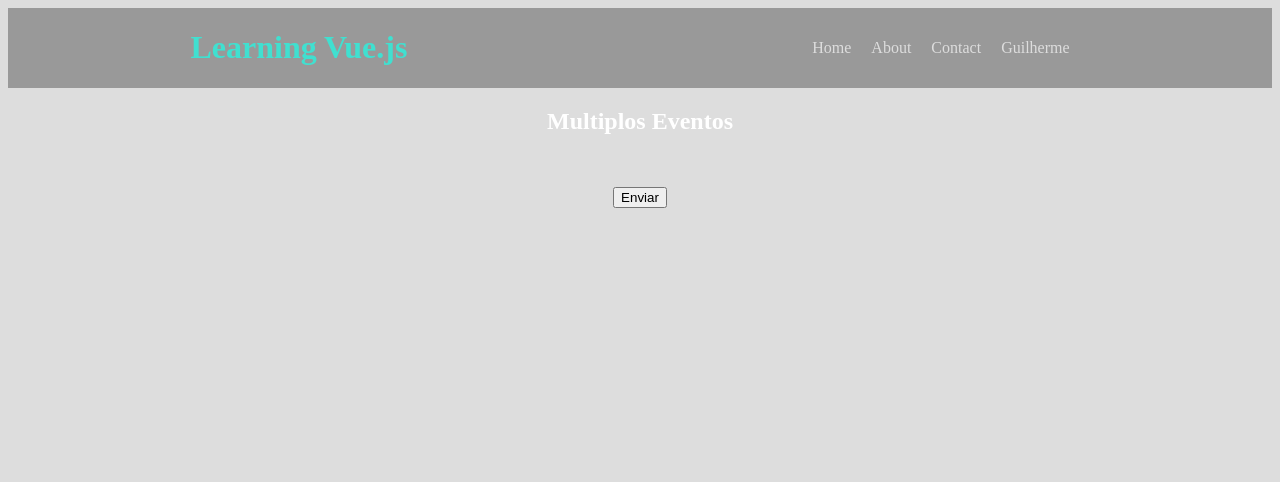
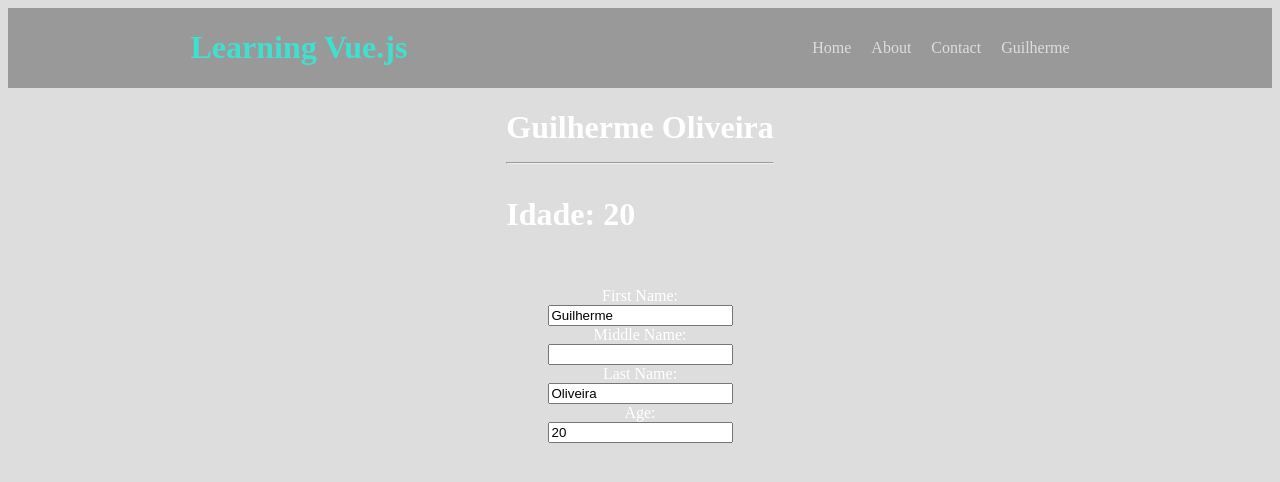
Before and after one commit to Guilherme-so/Learning-Vue, a Vue app: page / in a window 1280 px wide. Shown: the top 482 px of the page. Built offline with nearby package versions, Linux system fonts and the light colour scheme.

Commit message:
events in vue

```diff
--- a/src/App.vue
+++ b/src/App.vue
@@ -7,17 +7,23 @@ import Methods from "./components/Methods.vue";
 import Header from "./components/Header.vue";
 import Forms from "./components/Forms.vue";
 import Multiplos_eventos from "./components/Multiplos_eventos.vue";
+import ClickEvents from "./components/Event/ClickEvents.vue";
+import ChangeEvent from "./components/Event/ChangeEvent.vue";
 </script>
 
 <template>
   <Header logo="Learning Vue.js" :logado=true :perfil="perfil" />
+  <div id="container">
     <!-- <Learning /> -->
     <!-- <LifeCycle /> -->
     <!-- <Dinamicos /> -->
     <!-- <Methods /> -->
     <!-- <Diretives /> -->
     <!-- <Forms /> -->
-  <Multiplos_eventos />
+    <!-- <Multiplos_eventos /> -->
+    <!-- <ClickEvents /> -->
+    <ChangeEvent />
+  </div>
 </template>
 
 <script>
@@ -27,7 +33,6 @@ export default {
       perfil: "Guilherme",
     };
   },
-  components: { Header, Forms, Multiplos_eventos },
 };
 </script>
 
@@ -42,4 +47,12 @@ a {
   color: #ddd;
 }
 
+#container {
+  display: flex;
+  flex-direction: column;
+  margin: 0 auto;
+  align-items: center;
+  justify-content: center;
+}
+
 </style>
--- /dev/null
+++ b/src/components/Event/ChangeEvent.vue
@@ -0,0 +1,58 @@
+<template>
+  <h1>
+    {{ printName() }}
+    <hr />
+    <p>Idade: {{ age }}</p>
+  </h1>
+
+  <label for="firstName">First Name:</label>
+  <input type="text" id="firstName" v-model.lazy.trim="firstName" />
+
+  <label for="middleName">Middle Name:</label>
+  <input type="text" id="middleName" @keyup.enter="middleNameHandleChange" />
+
+  <label for="lastName">Last Name:</label>
+  <input
+    type="text"
+    id="lastName"
+    :value="lastName"
+    @input.prevent="lastNameHandleChange('event trigged', $event)"
+  />
+
+  <label for="age">Age:</label>
+  <input type="number" v-model.number="age" />
+</template>
+
+<script>
+export default {
+  data() {
+    return {
+      firstName: "Guilherme",
+      middleName: "",
+      lastName: "Oliveira",
+      age: 20,
+    };
+  },
+  methods: {
+    printName() {
+      return `${this.firstName} ${this.middleName} ${this.lastName}`;
+    },
+    middleNameHandleChange(event) {
+      this.middleName = event.target.value;
+    },
+    lastNameHandleChange(msg, event) {
+      // commentei o preventDefault pq to usando event modifier direto no input
+      //   event.preventDefault();
+      console.log(msg);
+      this.lastName = event.target.value;
+    },
+  },
+  watch: {
+    age(newAge, oldAge){
+        setTimeout(() => {
+            this.age = 20
+        }, 3000)
+    }
+  }
+};
+</script>
--- /dev/null
+++ b/src/components/Event/ClickEvents.vue
@@ -0,0 +1,22 @@
+<template>
+    <h1>{{ age }}</h1>
+
+    <button type="button" @click="decrementHandler">Decrement</button>
+    <button type="button" @click.ctrl="age++">Increment</button>
+</template>
+
+<script>
+export default {
+    data(){
+        return {
+            age: 20
+        }
+    },
+    methods: {
+        decrementHandler(){
+            this.age--
+        }
+    }
+}
+
+</script>
```
Lines whose indentation alone changed are shown as unchanged.
